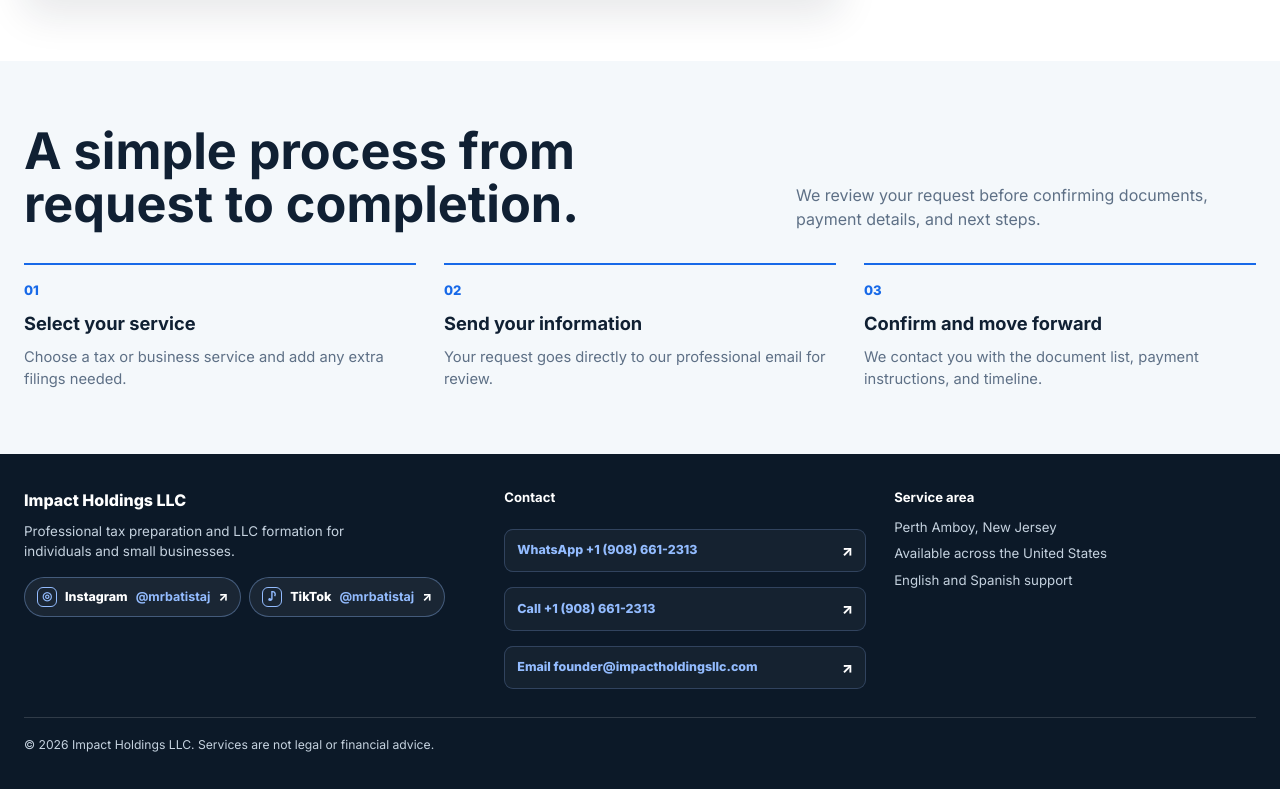
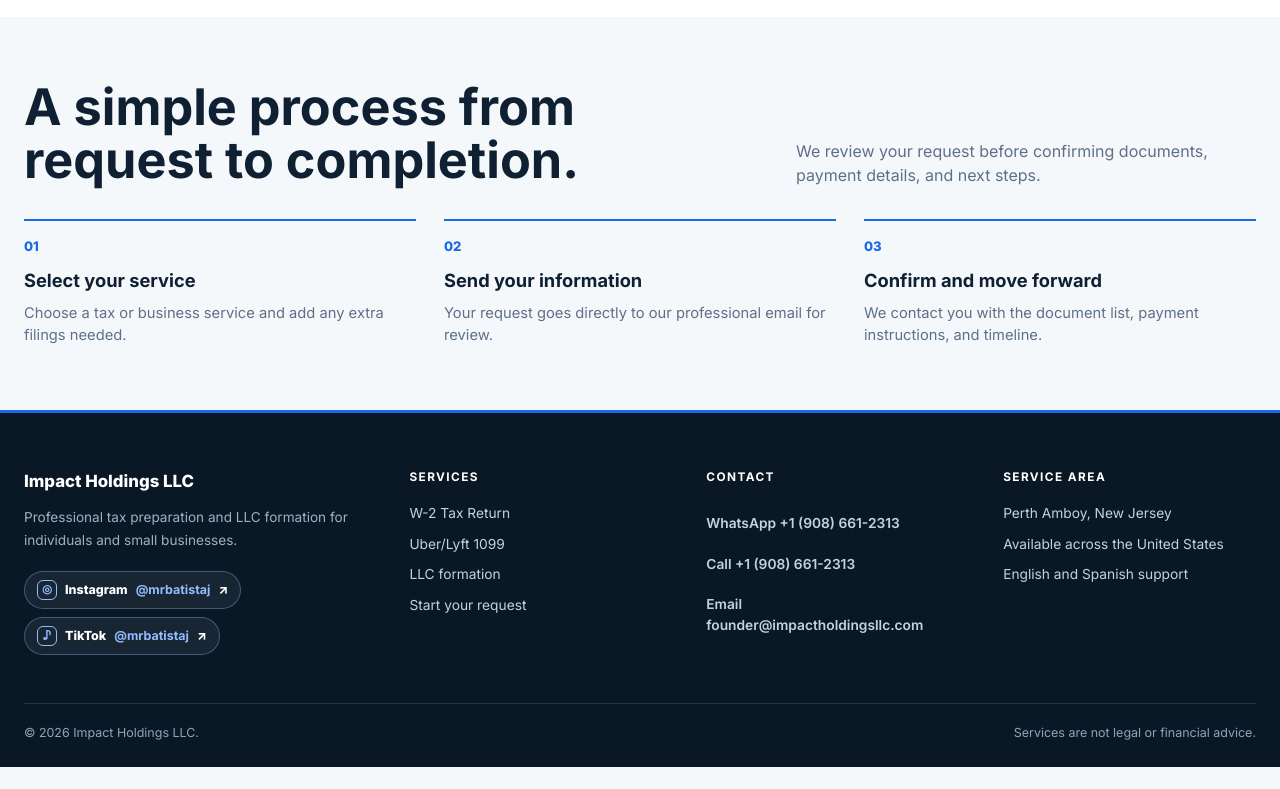
Before and after one commit to impactlabsglobal/impact-holdings-website, a plain HTML site: page index.html in a window 1280 px wide. Shown: the part 1991-2780 px from the top of the page. After the commit the page ends 2758 px from the top, so only its background shows below. Drawn offline with Linux system fonts and the light colour scheme; a script that the page names is missing.

Commit message:
Website: elegant Stripe-style footer and smaller refined prices

```diff
--- a/index.html
+++ b/index.html
@@ -86,7 +86,7 @@
     #services .service-grid{grid-template-columns:repeat(3,1fr)}
     .service-card{display:flex;flex-direction:column;min-width:0;padding:22px;border:1px solid var(--line);border-radius:var(--radius);background:var(--paper);box-shadow:0 8px 22px rgba(16,32,51,.04)}
     .service-card h3{font-size:1rem;line-height:1.25;min-height:48px}
-    .service-card .price{font-size:2.25rem;font-weight:800;color:var(--blue);margin:15px 0 10px}
+    .service-card .price{font-size:1.55rem;font-weight:700;color:var(--ink);margin:12px 0 8px;letter-spacing:-.02em}
     .service-card p{color:var(--muted);font-size:.9rem;min-height:78px}
     .service-card ul{list-style:none;display:grid;gap:8px;margin:18px 0 22px;color:var(--muted);font-size:.84rem}
     .service-card li{display:flex;gap:8px}
@@ -373,6 +373,23 @@
     .field label{color:#304862}
     .site-header .desktop-nav,.site-header .desktop-nav a,.site-header .header-language,.site-header .brand-copy{color:#102033!important}
 
+
+    /* Elegant footer — refined, Stripe-inspired */
+    footer{background:#0a1826;border-top:3px solid var(--blue);padding:56px 0 0}
+    .footer-grid{grid-template-columns:1.35fr 1fr 1fr 1fr;gap:44px;padding-bottom:48px}
+    .footer-brand{font-size:1.05rem;margin-bottom:12px}
+    .footer-copy{font-size:.85rem;line-height:1.65;color:#9fb0c3;max-width:340px}
+    .footer-column h3{font-size:.74rem;font-weight:700;letter-spacing:.12em;text-transform:uppercase;color:#fff;margin-bottom:16px}
+    .footer-column a,.footer-column span{display:block;margin-top:10px;font-size:.86rem;color:#c5d2df}
+    .footer-column a:hover{color:#fff}
+    .footer-contact{display:grid;gap:10px;margin-top:0}
+    .footer-contact a{display:block;padding:0;border:0;border-radius:0;background:transparent;color:#c5d2df;font-size:.86rem;font-weight:600}
+    .footer-contact a:after{display:none}
+    .footer-contact a:hover{background:transparent;color:#fff}
+    .footer-socials{margin-top:20px}
+    .footer-social-button{padding:8px 12px}
+    .footer-bottom{display:flex;justify-content:space-between;align-items:center;gap:12px;flex-wrap:wrap;margin-top:0;padding:20px 0 24px;border-top:1px solid rgba(255,255,255,.12);font-size:.78rem;color:#8fa4b9}
+
 </style>
 </head>
 <body>
@@ -522,10 +539,11 @@
     <div class="container">
       <div class="footer-grid">
         <div><div class="footer-brand">Impact Holdings LLC</div><p class="footer-copy">Professional tax preparation and LLC formation for individuals and small businesses.</p><div class="footer-socials"><a class="footer-social-button" href="https://www.instagram.com/mrbatistaj/" target="_blank" rel="noopener noreferrer"><span class="social-mark" aria-hidden="true">◎</span><span>Instagram</span><strong>@mrbatistaj</strong><span aria-hidden="true">↗</span></a><a class="footer-social-button" href="https://www.tiktok.com/@mrbatistaj" target="_blank" rel="noopener noreferrer"><span class="social-mark" aria-hidden="true">♪</span><span>TikTok</span><strong>@mrbatistaj</strong><span aria-hidden="true">↗</span></a></div></div>
+        <div class="footer-column footer-services"><h3>Services</h3><a href="#services">W-2 Tax Return</a><a href="#services">Uber/Lyft 1099</a><a href="llc.html?v=20260822-llc200">LLC formation</a><a href="#request">Start your request</a></div>
         <div class="footer-column"><h3>Contact</h3><div class="footer-contact"><a href="https://wa.me/19086612313" target="_blank" rel="noopener noreferrer">WhatsApp +1 (908) 661-2313</a><a href="tel:+19086612313">Call +1 (908) 661-2313</a><a href="mailto:founder@impactholdingsllc.com">Email founder@impactholdingsllc.com</a></div></div>
         <div class="footer-column"><h3>Service area</h3><span>Perth Amboy, New Jersey</span><span>Available across the United States</span><span>English and Spanish support</span></div>
       </div>
-      <div class="footer-bottom">© 2026 Impact Holdings LLC. Services are not legal or financial advice.</div>
+      <div class="footer-bottom"><span>© 2026 Impact Holdings LLC.</span><span>Services are not legal or financial advice.</span></div>
     </div>
   </footer>
 
@@ -550,7 +568,7 @@
         ['#request-title','Start your request'],['#request-title + p','Fill out the form below and upload your documents securely.'],
 
         ['#contactTitle','Professional contact'],['#nextTitle','What happens next'],['#nextCopy','We review your request before confirming documents, payment details, and the next steps.'],
-        ['.footer-copy','Professional tax preparation and LLC formation for individuals and small businesses.'],['.footer-column:nth-child(2) h3','Contact'],['.footer-column:nth-child(3) h3','Service area']
+        ['.footer-copy','Professional tax preparation and LLC formation for individuals and small businesses.'],['.footer-column:nth-child(2) h3','Services'],['.footer-column:nth-child(3) h3','Contact'],['.footer-column:nth-child(4) h3','Service area'],['.footer-services a:nth-child(2)','W-2 Tax Return'],['.footer-services a:nth-child(3)','Uber/Lyft 1099'],['.footer-services a:nth-child(4)','LLC formation'],['.footer-services a:nth-child(5)','Start your request'],
       ],
       es: [
         ['#menuTitle','Menú'],['#menuSubtitle','Elige una sección'],['#menuCta','Comenzar solicitud →'],['#menuTax','Servicios'],['#menuLlc','LLC'],['#menuHow','Cómo funciona'],['#menuContact','Contacto'],['.nav-links a:nth-child(1)','Servicios'],['.nav-links a:nth-child(2)','LLC'],['.nav-links a:nth-child(3)','Cómo funciona'],['.nav-links a:nth-child(4)','Contacto'],
@@ -567,7 +585,7 @@
         ['#request-title','Comienza tu solicitud'],['#request-title + p','Completa el formulario y sube tus documentos de forma segura.'],
 
         ['#contactTitle','Contacto profesional'],['#nextTitle','Qué sucede después'],['#nextCopy','Revisamos tu solicitud antes de confirmar los documentos, el pago y los próximos pasos.'],
-        ['.footer-copy','Preparación profesional de impuestos y formación de LLC para individuos y pequeños negocios.'],['.footer-column:nth-child(2) h3','Contacto'],['.footer-column:nth-child(3) h3','Área de servicio']
+        ['.footer-copy','Preparación profesional de impuestos y formación de LLC para individuos y pequeños negocios.'],['.footer-column:nth-child(2) h3','Servicios'],['.footer-column:nth-child(3) h3','Contacto'],['.footer-column:nth-child(4) h3','Área de servicio'],['.footer-services a:nth-child(2)','Declaración de impuestos W-2'],['.footer-services a:nth-child(3)','Uber/Lyft 1099'],['.footer-services a:nth-child(4)','Formación de LLC'],['.footer-services a:nth-child(5)','Comenzar solicitud'],
       ]
     };
     function applyLanguage(nextLanguage){
```
